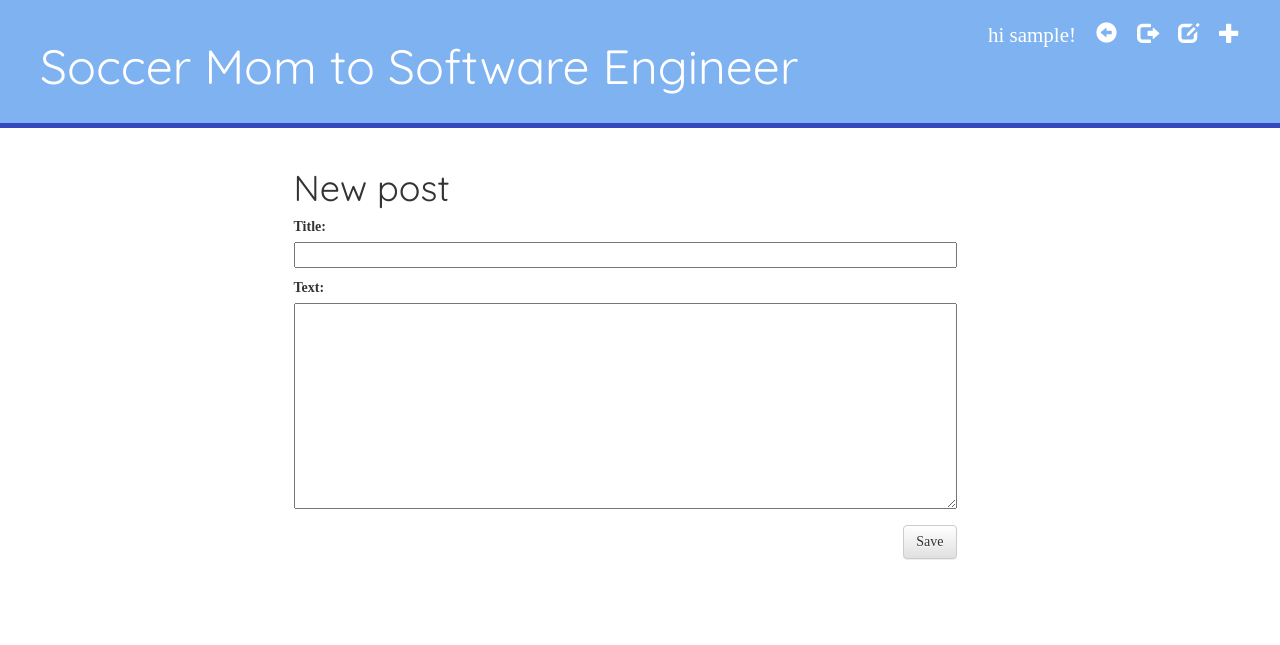
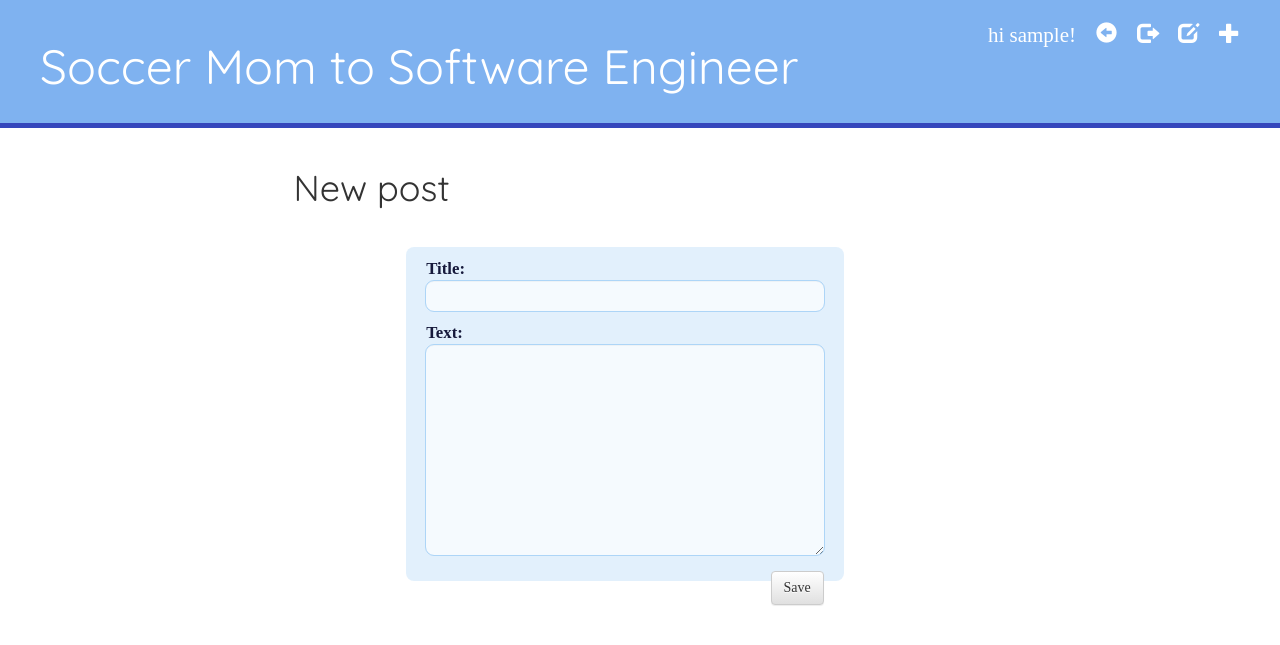
Before and after one commit to fcoggins/blog-app-django, a Django app: page /post/new/ in a window 1280 px wide. Shown: the top 645 px of the page. Run offline with Django 3.2, Linux system fonts and the light colour scheme; the visitor is signed in with stand-in values (Sample User, id 1); some libraries are stand-ins or nearby versions; some web fonts are replaced.

Commit message:
Changed order of blog post listing and formatted login page

```diff
--- a/blog/static/css/blog.css
+++ b/blog/static/css/blog.css
@@ -10,6 +10,59 @@
 ***********************************/
 body {
   font-family: 'Jacques Francois', serif;
+}
+
+form {
+  margin: 40px auto;
+  padding: 10px 20px;
+  background: rgba(173, 213, 247, 0.35);
+  border-radius: 8px;
+  width: 66%;
+}
+
+form table {
+    width: 100%;
+}
+
+form td {
+    padding: 20px 0;
+}
+
+input[type="text"],
+input[type="email"],
+input[type="password"],
+textarea {
+  background: rgba(255, 255, 255, 0.66);
+  border: none;
+  font-size: 14px;
+  height: auto;
+  outline: 1px solid rgba(173, 213, 247, 1.0);
+  padding: 5px;
+  width: 95%;
+  color: #8a97a0;
+  box-shadow: 0 1px 0 rgba(0,0,0,0.03) inset;
+  border-radius: 8px;
+}
+
+label {
+  font-weight: bold;
+  font-size: 1.2em;
+  color: #16193b;
+  margin-bottom: 0;
+}
+
+input[type="submit"] {
+  padding: 19px 39px 18px 39px;
+  color: #FFF;
+  background-color: #4e7ac7;
+  text-align: center;
+  font-style: normal;
+  width: 99%;
+  border: none;
+  margin-bottom: 10px;
+  margin-top: 15px;
+  border-radius: 5px;
+  font-size: 1.2em;
 }
 
 .page-header {
--- a/blog/views.py
+++ b/blog/views.py
@@ -6,7 +6,7 @@
 
 
 def post_list(request):
-    posts = Post.objects.filter(published_date__lte=timezone.now()).order_by('published_date')
+    posts = Post.objects.filter(published_date__lte=timezone.now()).order_by('-published_date')
     return render(request, 'blog/post_list.html', {'posts': posts})
 
 def post_detail(request, pk):
```
